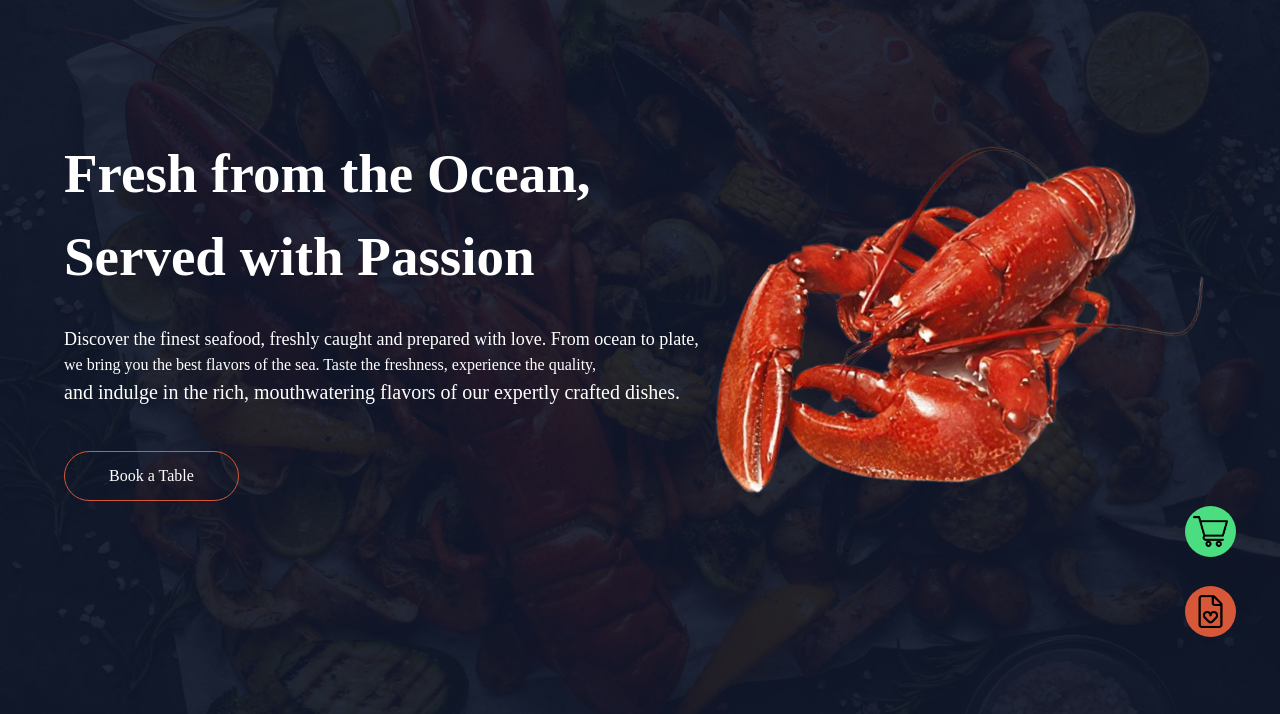
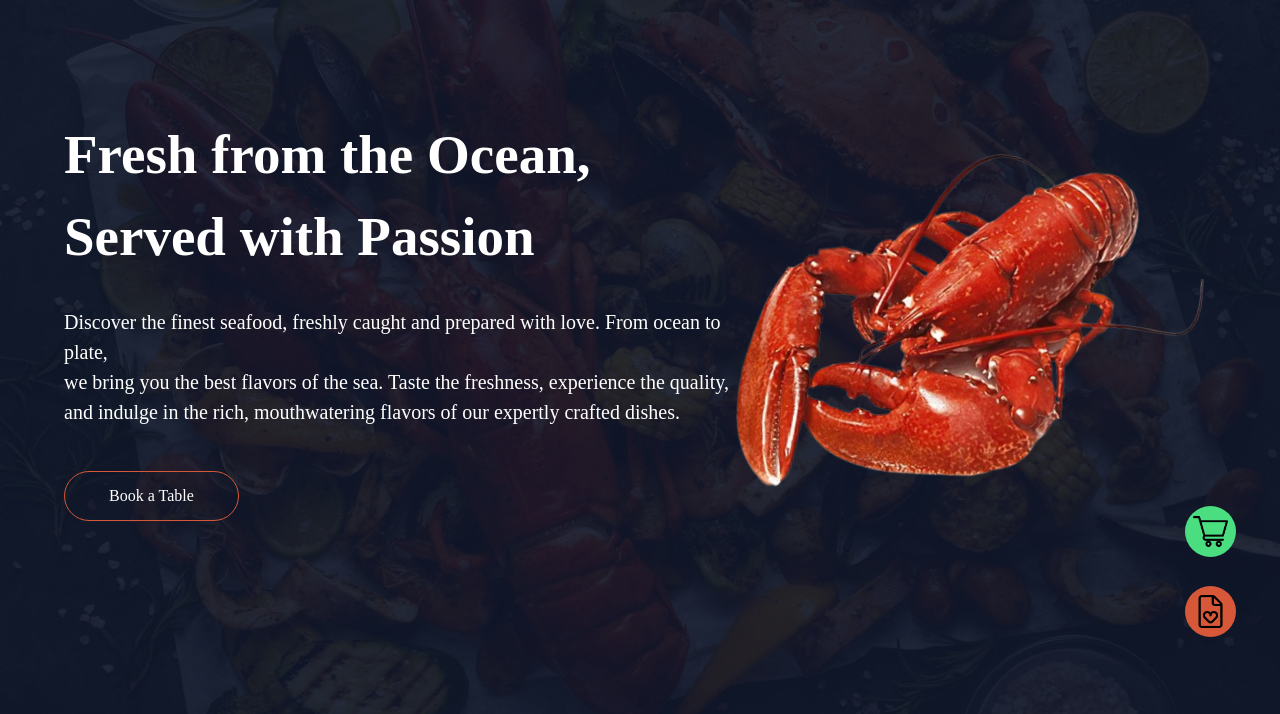
Before and after one commit to tokaashraf1/Restaurant-website, a website: page index.html in a window 1280 px wide. Shown: the part 83-797 px from the top of the page. Drawn offline with Linux system fonts and the light colour scheme.

```diff
--- a/index.html
+++ b/index.html
@@ -42,10 +42,10 @@
             <div class="max-w-2xl ">
                 <h1 class=" text-[30px] md:text-[35px] lg:text-[55px] font-bold">Fresh from the Ocean, </h1>
                 <h1 class="text-[30px] md:text-[35px] lg:text-[55px] font-bold">Served with Passion</h1>
-                <p class="mt-7 text-[18px]">
+                <p class="mt-7 lg:text-[20px]">
                     Discover the finest seafood, freshly caught and prepared with love. From ocean to plate,
                 </p>
-                <p class="lg::text-[20px]"> we bring you the best flavors of the sea. Taste the freshness, experience the quality,</p>
+                <p class="lg:text-[20px]"> we bring you the best flavors of the sea. Taste the freshness, experience the quality,</p>
                 <p class="lg:text-[20px]"> and indulge in the rich, mouthwatering flavors of our expertly crafted dishes.</p>
                 <button class=" border border-[#D75838] text-white px-11 py-3 rounded-full hover:bg-[#D75838] mt-11">Book a Table</button>
             </div>
```
Also changed, not shown: img/image1-13.jpg (deleted), img/lobster.png (deleted), img/shopping-cart.png (deleted), img/shrimp (2).png (deleted), output.css.
